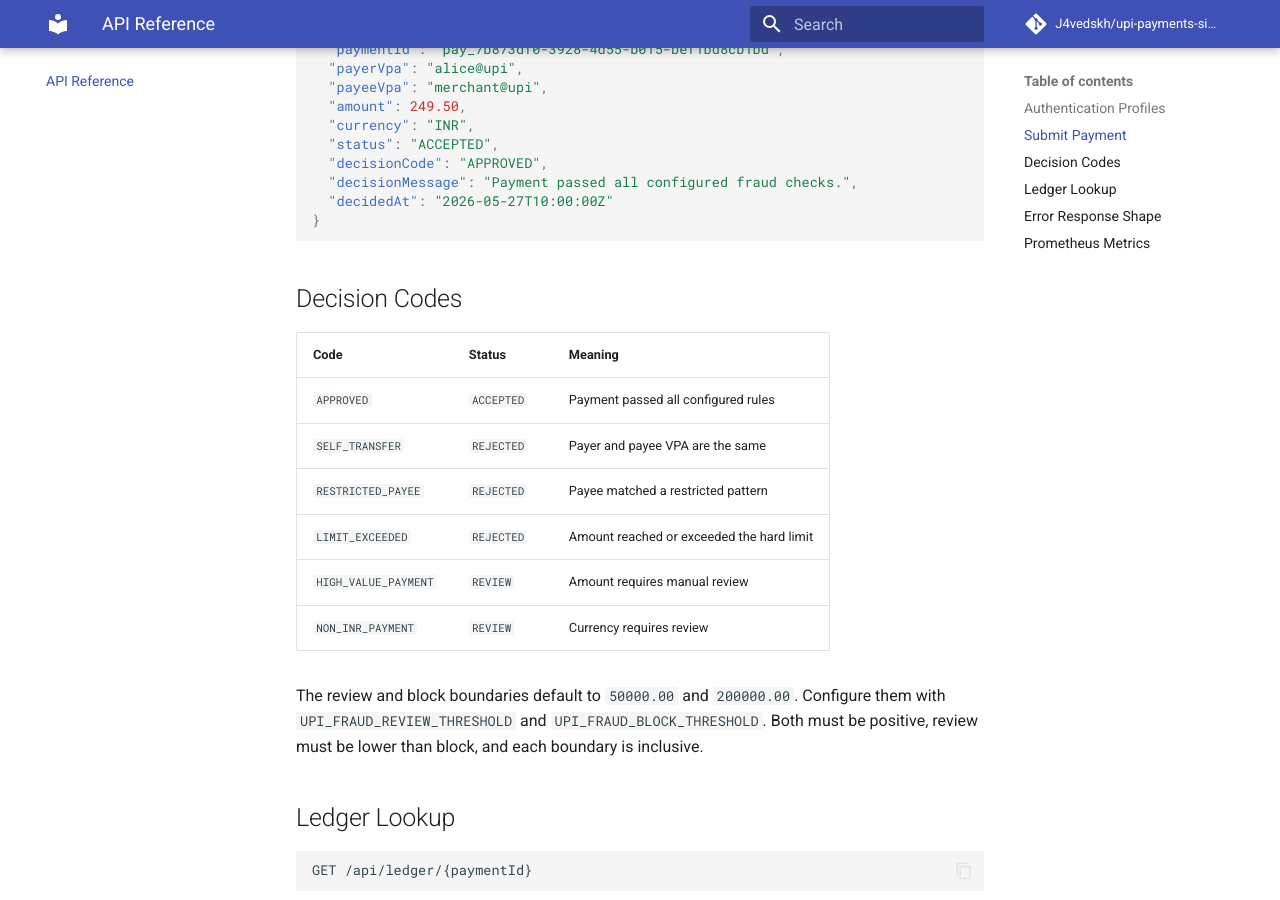
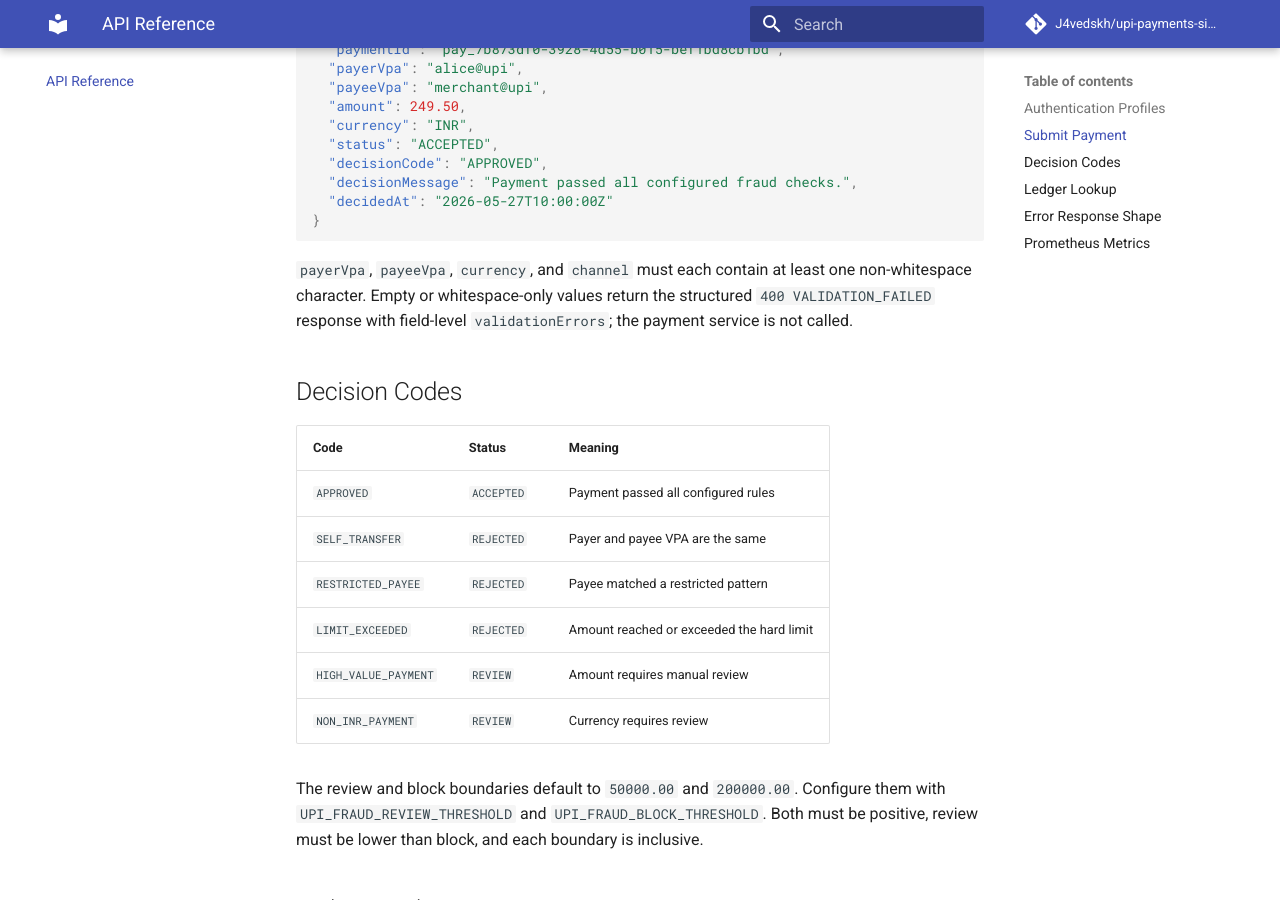
Before and after one commit to J4vedskh/upi-payments-simulator-lab, an MkDocs documentation site: the page built from docs/api-reference.md, in a window 1280 px wide and 900 px high, scrolled down 1270 px. Built offline with MkDocs 1.6.1 and Material for MkDocs 9.7.7, drawn with Linux system fonts in a browser that asks for light colours; comment, search, counter and statistics services are not loaded.

Commit message:
Align nonblank payment request contract (#13)
Align the published PaymentRequest schema with runtime nonblank validation for payerVpa, payeeVpa, currency, and channel.

````diff
--- a/docs/api-reference.md
+++ b/docs/api-reference.md
@@ -56,6 +56,11 @@ Example response:
   "decidedAt": "2026-05-27T10:00:00Z"
 }
 ```
+
+`payerVpa`, `payeeVpa`, `currency`, and `channel` must each contain at least one
+non-whitespace character. Empty or whitespace-only values return the structured
+`400 VALIDATION_FAILED` response with field-level `validationErrors`; the payment
+service is not called.
 
 ## Decision Codes
 
````
Also changed, not shown: docs/api/openapi.yaml (+8 -0 lines), docs/daily-progress.md (+1 -0 lines), docs/roadmap.md (+1 -0 lines), 2 other files.
